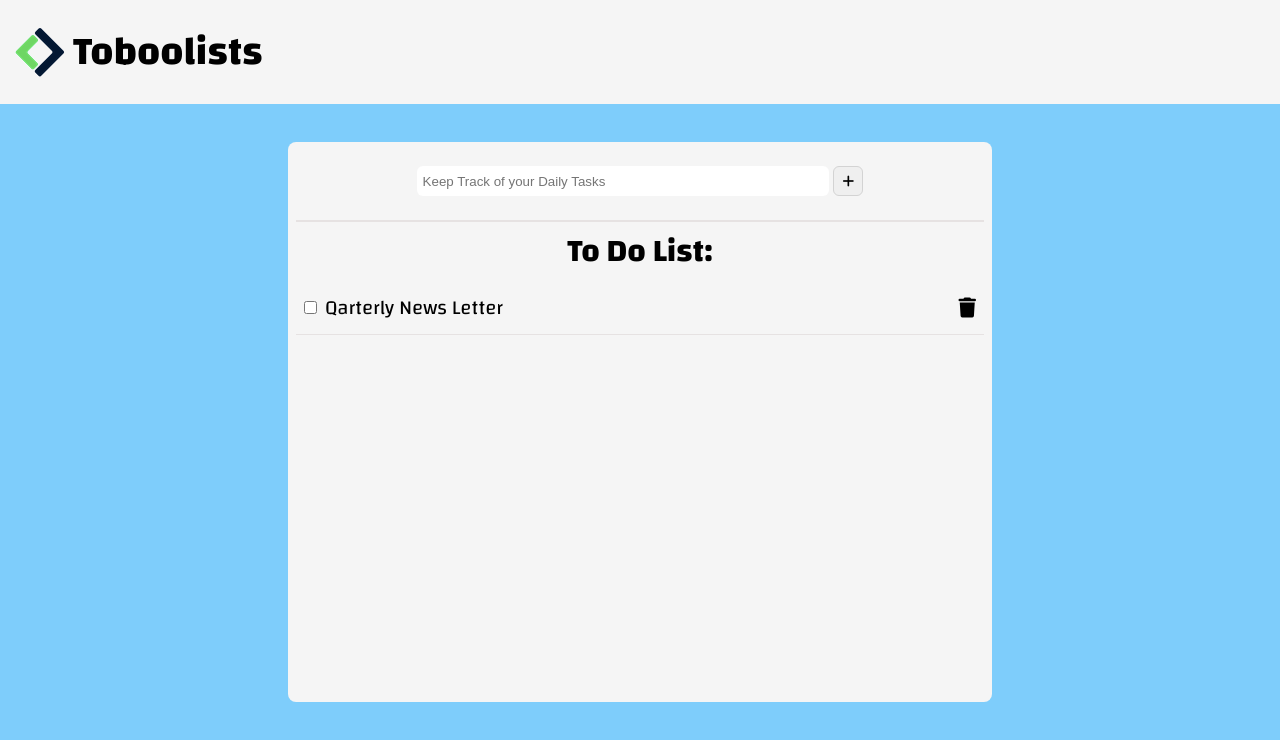
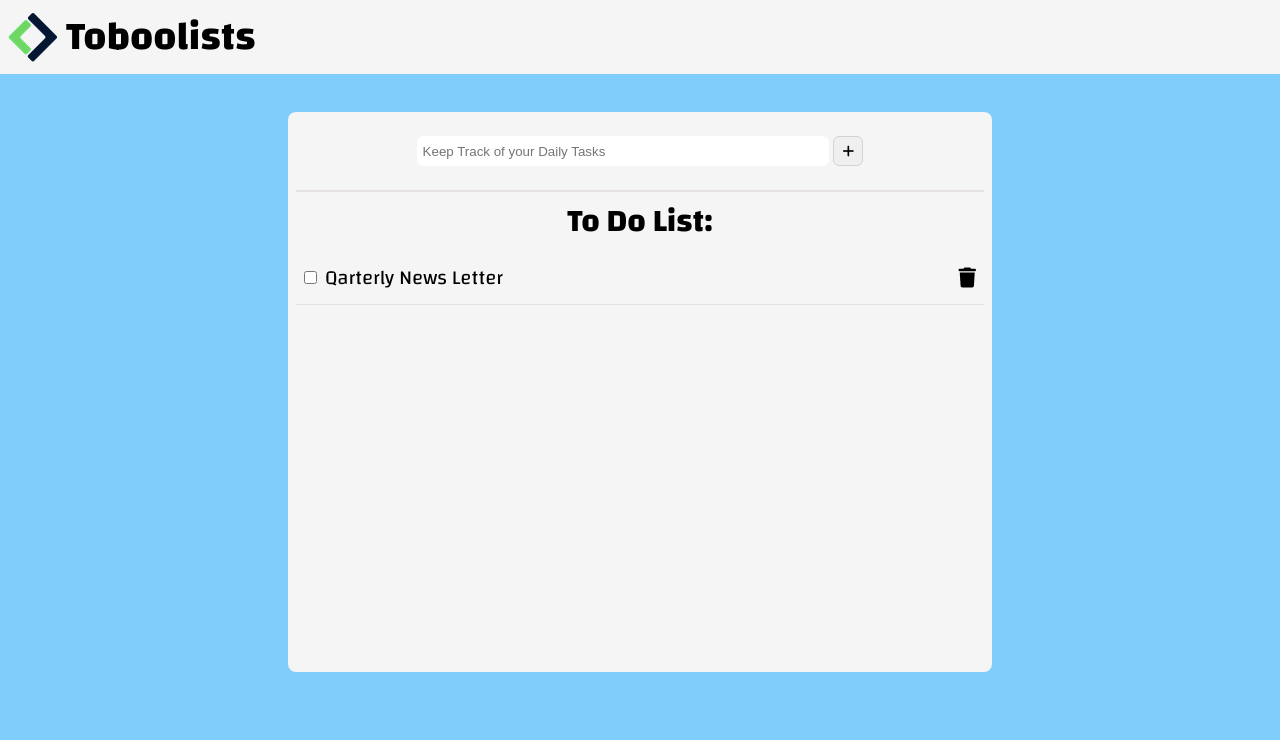
Before and after one commit to PietroDeBianchi/vue-todolist, a plain HTML site: page index.html in a window 1280 px wide. Drawn offline with nearby package versions, Linux system fonts and the light colour scheme.

Commit message:
start building JS

```diff
--- a/main.js
+++ b/main.js
@@ -3,7 +3,7 @@ const { createApp } = Vue;
 createApp ({
     data () {
         return {
-
+            taskList: []
         }
     },
     methods: {
--- a/style.css
+++ b/style.css
@@ -14,7 +14,7 @@ body {
 header {
     width: 100%;
     background-color: whitesmoke;
-    padding: 15px 0 15px 15px;
+    padding: 0 8px;
     display: flex;
     align-items: center;
 }
```
